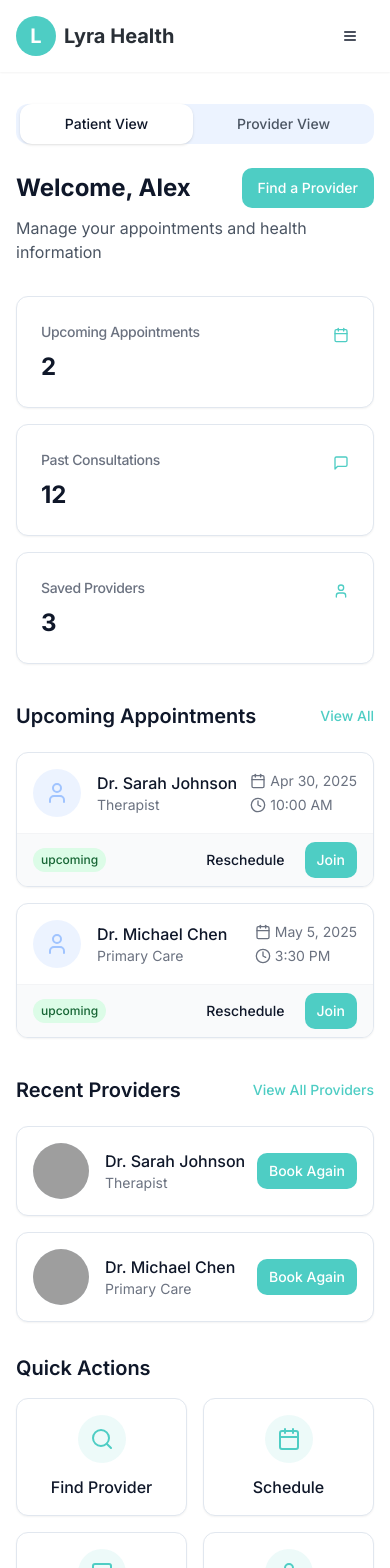
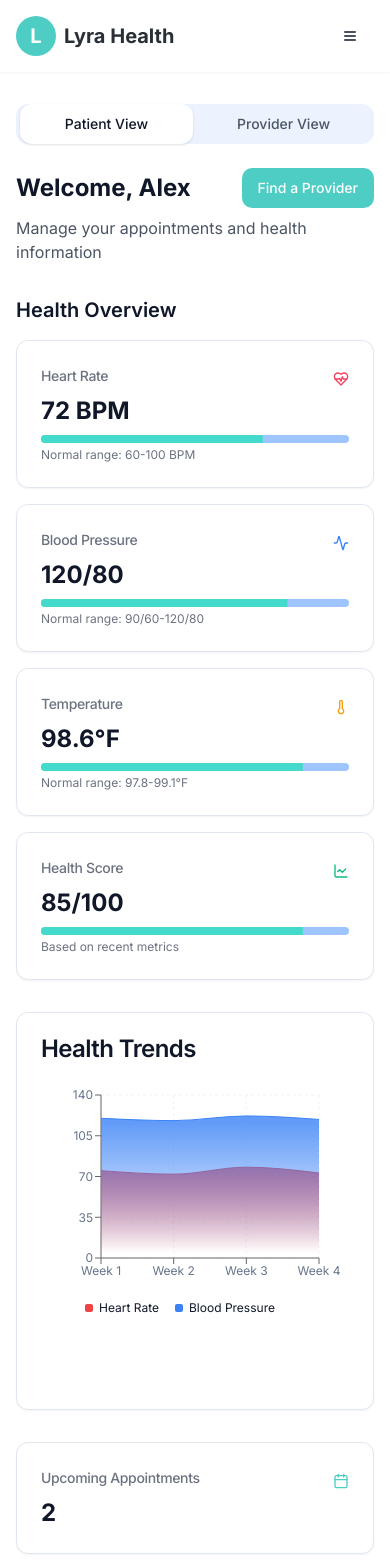
Before and after one commit to zelalemgb/lyra-connect-wellbeing, a React (Vite) app: page /dashboard in a window 390 px wide. Shown: the top 1568 px of the page. Built offline with nearby package versions, Linux system fonts and the light colour scheme; grey boxes are pictures that could not be loaded.

Commit message:
Refactor: Improve patient dashboard
Update the patient dashboard to display key health indicators.

```diff
--- /dev/null
+++ b/src/components/dashboard/health-metrics.tsx
@@ -0,0 +1,140 @@
+
+import { Card, CardContent, CardHeader, CardTitle } from "@/components/ui/card"
+import { HeartPulse, Activity, Thermometer, ChartLine } from "lucide-react"
+import { Progress } from "@/components/ui/progress"
+import {
+  ChartContainer,
+  ChartTooltip,
+  ChartTooltipContent,
+  ChartLegend,
+  ChartLegendContent,
+} from "@/components/ui/chart"
+import { AreaChart, Area, XAxis, YAxis, CartesianGrid, ResponsiveContainer } from 'recharts'
+
+const mockHealthData = [
+  { date: 'Week 1', heartRate: 75, bloodPressure: 120, temperature: 98.1 },
+  { date: 'Week 2', heartRate: 72, bloodPressure: 118, temperature: 98.3 },
+  { date: 'Week 3', heartRate: 78, bloodPressure: 122, temperature: 98.0 },
+  { date: 'Week 4', heartRate: 73, bloodPressure: 119, temperature: 98.2 },
+]
+
+const healthConfig = {
+  heartRate: {
+    label: "Heart Rate",
+    theme: {
+      light: "#ef4444",
+      dark: "#ef4444",
+    },
+  },
+  bloodPressure: {
+    label: "Blood Pressure",
+    theme: {
+      light: "#3b82f6",
+      dark: "#3b82f6",
+    },
+  },
+}
+
+const HealthMetrics = () => {
+  return (
+    <div className="space-y-8">
+      <div className="grid grid-cols-1 md:grid-cols-2 lg:grid-cols-4 gap-4">
+        <Card>
+          <CardHeader className="flex flex-row items-center justify-between pb-2">
+            <CardTitle className="text-sm font-medium text-gray-500">Heart Rate</CardTitle>
+            <HeartPulse className="h-4 w-4 text-rose-500" />
+          </CardHeader>
+          <CardContent>
+            <div className="text-2xl font-bold">72 BPM</div>
+            <Progress value={72} className="h-2 mt-2" />
+            <p className="text-xs text-gray-500 mt-1">Normal range: 60-100 BPM</p>
+          </CardContent>
+        </Card>
+
+        <Card>
+          <CardHeader className="flex flex-row items-center justify-between pb-2">
+            <CardTitle className="text-sm font-medium text-gray-500">Blood Pressure</CardTitle>
+            <Activity className="h-4 w-4 text-blue-500" />
+          </CardHeader>
+          <CardContent>
+            <div className="text-2xl font-bold">120/80</div>
+            <Progress value={80} className="h-2 mt-2" />
+            <p className="text-xs text-gray-500 mt-1">Normal range: 90/60-120/80</p>
+          </CardContent>
+        </Card>
+
+        <Card>
+          <CardHeader className="flex flex-row items-center justify-between pb-2">
+            <CardTitle className="text-sm font-medium text-gray-500">Temperature</CardTitle>
+            <Thermometer className="h-4 w-4 text-amber-500" />
+          </CardHeader>
+          <CardContent>
+            <div className="text-2xl font-bold">98.6°F</div>
+            <Progress value={85} className="h-2 mt-2" />
+            <p className="text-xs text-gray-500 mt-1">Normal range: 97.8-99.1°F</p>
+          </CardContent>
+        </Card>
+
+        <Card>
+          <CardHeader className="flex flex-row items-center justify-between pb-2">
+            <CardTitle className="text-sm font-medium text-gray-500">Health Score</CardTitle>
+            <ChartLine className="h-4 w-4 text-emerald-500" />
+          </CardHeader>
+          <CardContent>
+            <div className="text-2xl font-bold">85/100</div>
+            <Progress value={85} className="h-2 mt-2" />
+            <p className="text-xs text-gray-500 mt-1">Based on recent metrics</p>
+          </CardContent>
+        </Card>
+      </div>
+
+      <Card>
+        <CardHeader>
+          <CardTitle>Health Trends</CardTitle>
+        </CardHeader>
+        <CardContent>
+          <div className="h-[300px]">
+            <ChartContainer
+              config={healthConfig}
+              className="w-full aspect-[4/3]"
+            >
+              <AreaChart data={mockHealthData} margin={{ top: 10, right: 30, left: 0, bottom: 0 }}>
+                <defs>
+                  <linearGradient id="heartRate" x1="0" y1="0" x2="0" y2="1">
+                    <stop offset="5%" stopColor="#ef4444" stopOpacity={0.8}/>
+                    <stop offset="95%" stopColor="#ef4444" stopOpacity={0}/>
+                  </linearGradient>
+                  <linearGradient id="bloodPressure" x1="0" y1="0" x2="0" y2="1">
+                    <stop offset="5%" stopColor="#3b82f6" stopOpacity={0.8}/>
+                    <stop offset="95%" stopColor="#3b82f6" stopOpacity={0}/>
+                  </linearGradient>
+                </defs>
+                <CartesianGrid strokeDasharray="3 3" className="stroke-muted" />
+                <XAxis dataKey="date" />
+                <YAxis />
+                <ChartTooltip content={<ChartTooltipContent />} />
+                <Area
+                  type="monotone"
+                  dataKey="heartRate"
+                  stroke="#ef4444"
+                  fillOpacity={1}
+                  fill="url(#heartRate)"
+                />
+                <Area
+                  type="monotone"
+                  dataKey="bloodPressure"
+                  stroke="#3b82f6"
+                  fillOpacity={1}
+                  fill="url(#bloodPressure)"
+                />
+                <ChartLegend content={<ChartLegendContent />} />
+              </AreaChart>
+            </ChartContainer>
+          </div>
+        </CardContent>
+      </Card>
+    </div>
+  )
+}
+
+export default HealthMetrics;
--- a/src/components/dashboard/patient-dashboard.tsx
+++ b/src/components/dashboard/patient-dashboard.tsx
@@ -1,9 +1,9 @@
-
 import { useState } from "react";
 import { Button } from "@/components/ui/button";
 import { Card, CardContent, CardHeader, CardTitle } from "@/components/ui/card";
 import { Calendar, Clock, MessageSquare, Search, User } from "lucide-react";
 import { Link } from "react-router-dom";
+import HealthMetrics from "./health-metrics";
 
 const mockAppointments = [
   {
@@ -55,6 +55,12 @@ const PatientDashboard = () => {
         <p className="text-gray-600 mt-2">
           Manage your appointments and health information
         </p>
+      </section>
+
+      {/* Health Metrics */}
+      <section>
+        <h2 className="text-xl font-semibold mb-4">Health Overview</h2>
+        <HealthMetrics />
       </section>
 
       {/* Stats Cards */}
```
